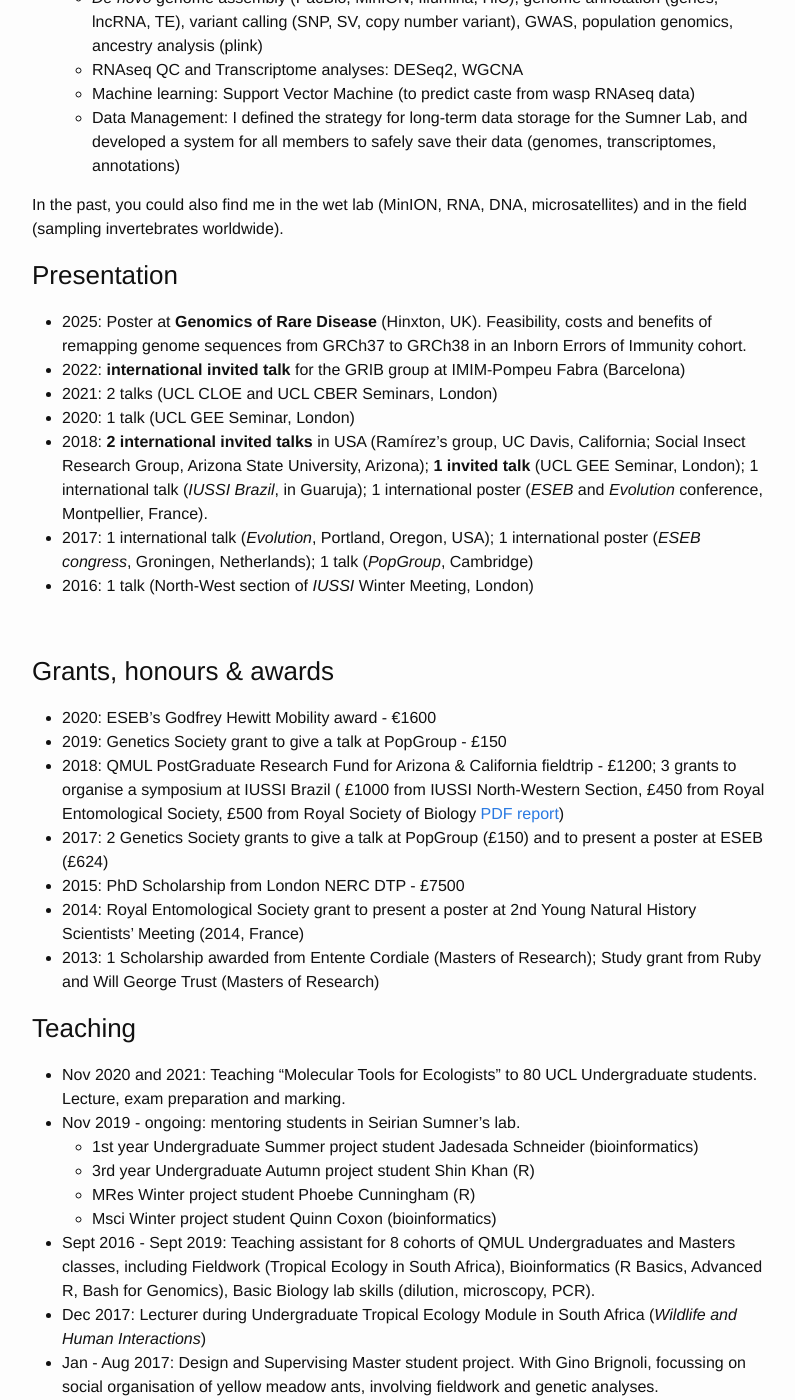
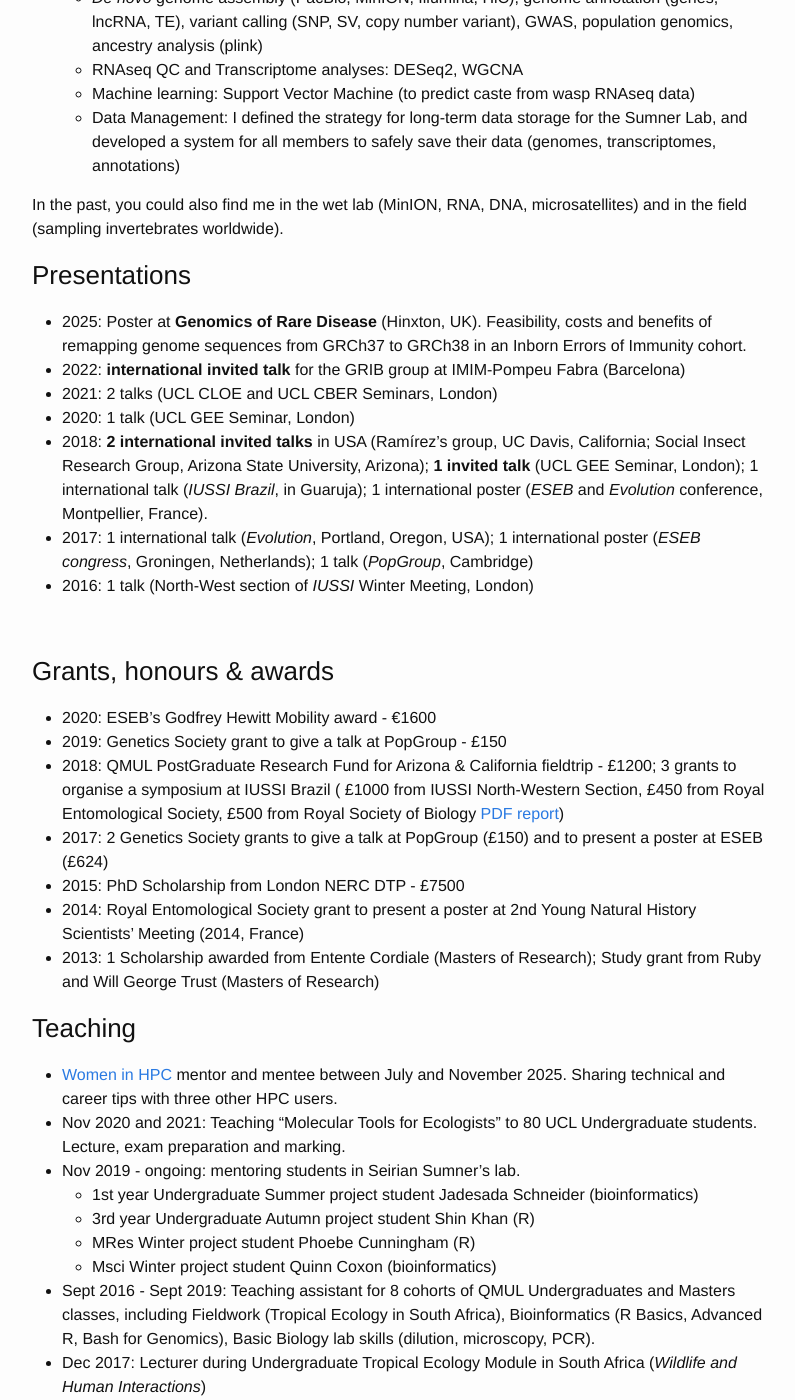
Before and after one commit to EmelineFavreau/EmelineFavreau.github.io, a Jekyll site: the page built from cv.md, in a window 1280 px wide and 1400 px high, scrolled down 1138 px. Shown: the whole window, without its empty margins (238-1033 px from the left). Built offline with Jekyll 4.4.1, drawn with Linux system fonts in a browser that asks for light colours.

Commit message:
adding whpc

```diff
--- a/cv.md
+++ b/cv.md
@@ -34,7 +34,7 @@
 
 In the past, you could also find me in the wet lab (MinION, RNA, DNA, microsatellites) and in the field (sampling invertebrates worldwide).
 
-### Presentation
+### Presentations
 - 2025: Poster at **Genomics of Rare Disease** (Hinxton, UK). Feasibility, costs and benefits of remapping genome sequences from GRCh37 to GRCh38 in an Inborn Errors of Immunity cohort.
 - 2022: **international invited talk** for the GRIB group at IMIM-Pompeu Fabra (Barcelona)
 - 2021: 2 talks (UCL CLOE and UCL CBER Seminars, London)
@@ -55,6 +55,7 @@
 
 
 ### Teaching
+- [Women in HPC](https://womeninhpc.org/) mentor and mentee between July and November 2025. Sharing technical and career tips with three other HPC users.
 - Nov 2020 and 2021: Teaching "Molecular Tools for Ecologists" to 80 UCL Undergraduate students. Lecture, exam preparation and marking.
 - Nov 2019 - ongoing: mentoring students in Seirian Sumner's lab.
 	- 1st year Undergraduate Summer project student Jadesada Schneider (bioinformatics)
```
